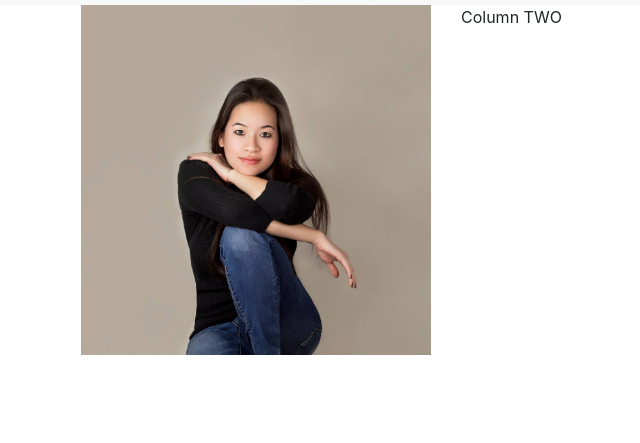
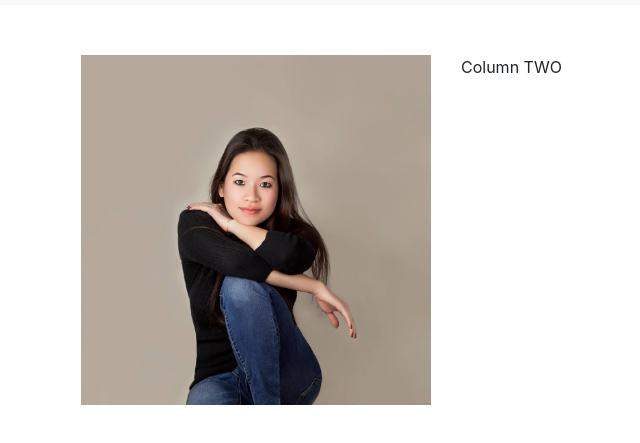
Before and after one commit to KimmyJoe/personal-website, a plain HTML site: page public/index.html in a window 1280 px wide. Shown: the part 51-494 px from the top of the page, without its empty margins (4-644 px from the left). Drawn offline with nearby package versions, Linux system fonts and the light colour scheme.

Commit message:
Added margin on top and bottom.

```diff
--- a/public/index.html
+++ b/public/index.html
@@ -34,7 +34,7 @@
         </div>
     </nav>
 
-    <div class="container">
+    <div class="container" id="content">
         <div class="row">
             <div class="col-md-4">
                 <img id="profile-picture" src="profile_pic.jpg" alt="Profile Pic">
--- a/public/main.css
+++ b/public/main.css
@@ -1,3 +1,8 @@
+#content {
+    margin-top: 50px;
+    margin-bottom: 50px;
+}
+
 #profile-picture {
     width: 100%;
     height: auto;
```
